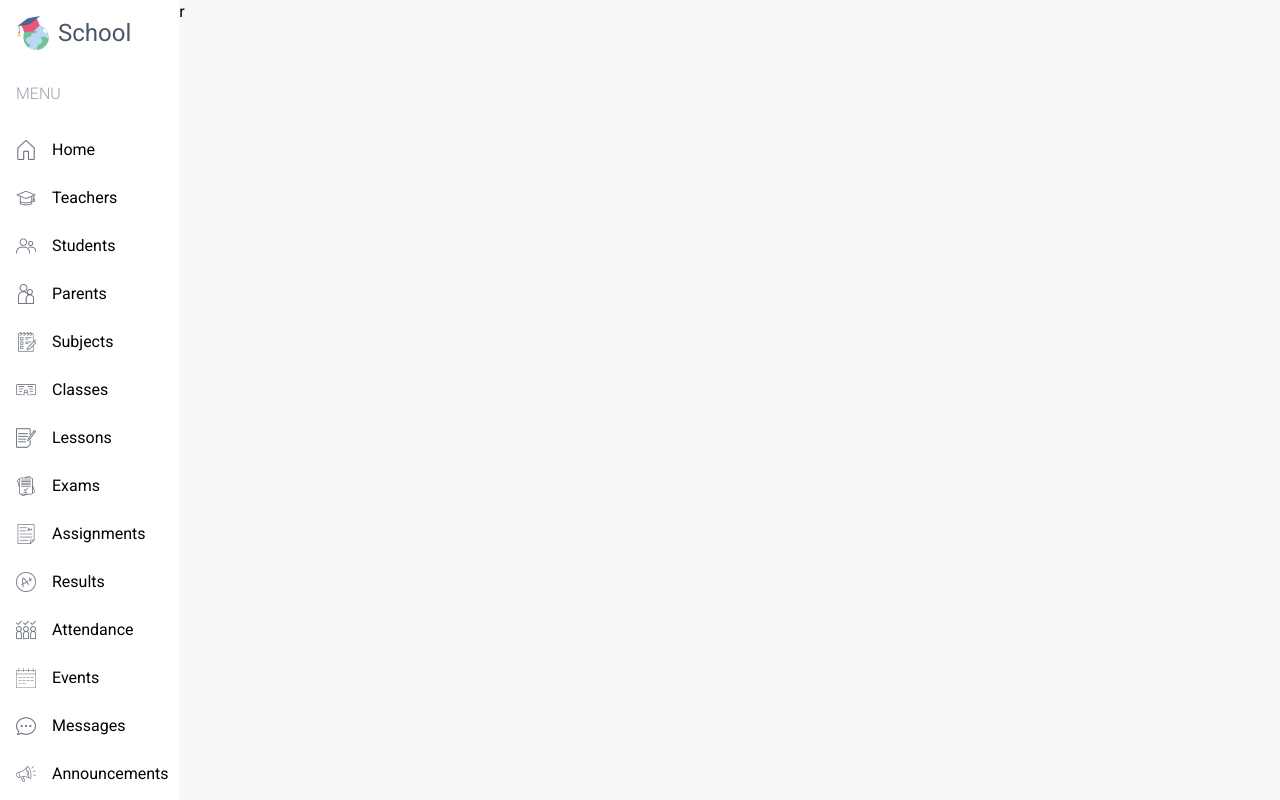
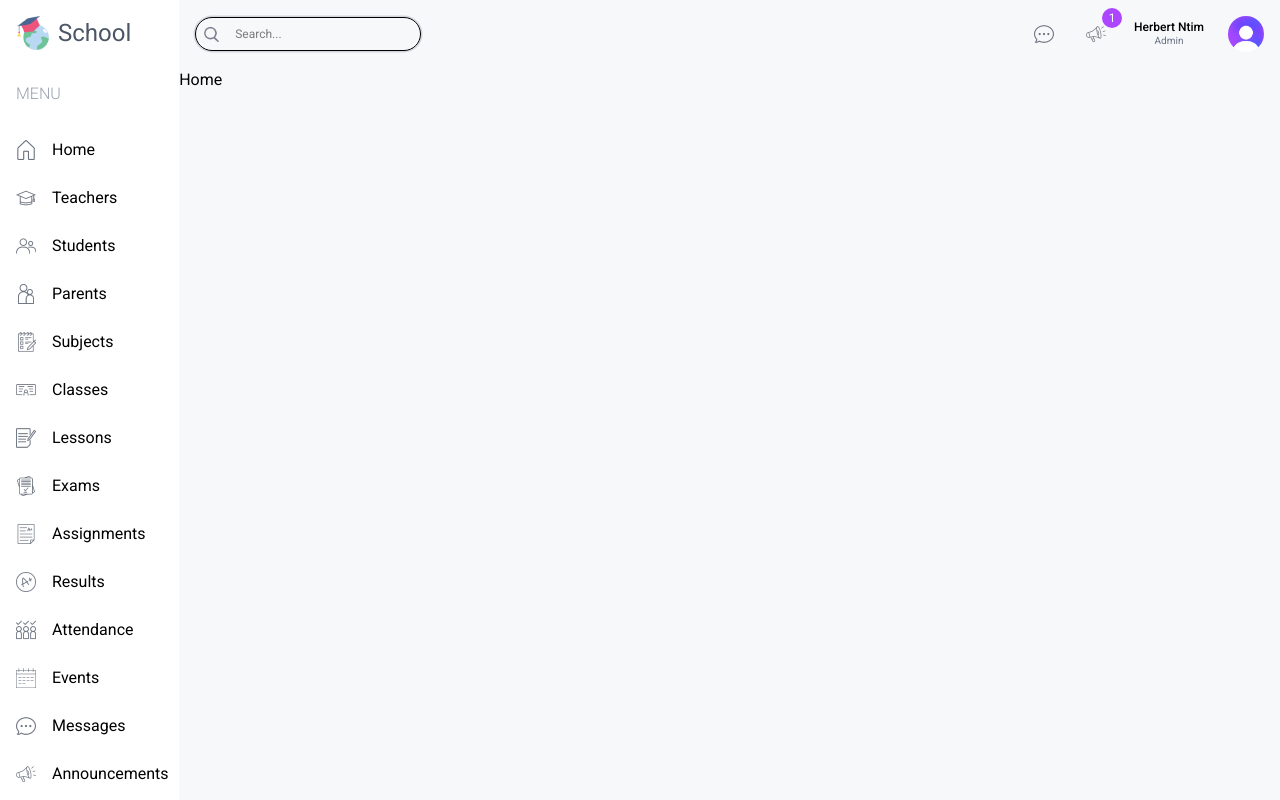
Before and after one commit to HerbertNtim/school-management, a Next.js app: page / in a window 1280 px wide. Shown: the top 800 px of the page. Built offline with nearby package versions, Linux system fonts and the light colour scheme.

Commit message:
developed navbar

```diff
--- a/src/app/(dashboard)/layout.tsx
+++ b/src/app/(dashboard)/layout.tsx
@@ -1,8 +1,9 @@
 import Menu from "@/components/Menu"
+import Navbar from "@/components/Navbar"
 import Image from "next/image"
 import Link from "next/link"
 
-const DashboardLayout = () => {
+const DashboardLayout = ({ children }: { children: React.ReactNode }) => {
   return (
     <main className="h-full flex">
       {/* LEFT */}
@@ -15,7 +16,10 @@ const DashboardLayout = () => {
       </div>
 
       {/* RIGHT */}
-      <div className="bg-[#F7F8FA] w-[86%] md:w-[92%] lg:w-[84%] xl:w-[86%] overflow-scroll">r</div>
+      <div className="bg-[#F7F8FA] w-[86%] md:w-[92%] lg:w-[84%] xl:w-[86%] overflow-scroll">
+        <Navbar />
+        { children }
+      </div>
     </main>
   )
 }
--- a/src/components/Navbar.tsx
+++ b/src/components/Navbar.tsx
@@ -1,8 +1,30 @@
+import Image from 'next/image'
 import React from 'react'
 
 const Navbar = () => {
   return (
-    <div>Navbar</div>
+    <div className='flex items-center justify-between p-4'>
+      {/* SEARCH BAR */}
+      <div className='hidden md:flex items-center gap-2 rounded-full text-xs border ring-[1.5px] ring-gray-300 px-2'>
+        <Image src='/search.png' alt='search' width={15} height={15} />
+        <input type="text" placeholder='Search...' className='w-[200px] p-2 bg-transparent outline-none'/>
+      </div>
+      {/* ICONS AND USER */}
+      <div className='w-full flex items-center justify-end gap-6'>
+        <div className='bg-transparent rounded-full w-7 h-7 flex items-center justify-center cursor-pointer'>
+          <Image src="/message.png" alt="message" width={20} height={20} />
+        </div>
+        <div className='bg-transparent rounded-full w-7 h-7 flex items-center justify-center cursor-pointer relative'>
+          <Image src="/announcement.png" alt="announcement" width={20} height={20} />
+          <div className='absolute bg-purple-500 text-xs text-white rounded-full w-5 h-5 flex justify-center items-center -top-3 -right-3'>1</div>
+        </div>
+        <div className='bg-transparent flex flex-col items-center'>
+          <span className='font-medium text-xs leading-3'>Herbert Ntim</span>
+          <span className='text-[10px] text-gray-500 text-right'>Admin</span>
+        </div>
+        <Image src="/avatar.png" alt='avatar' width={36} height={36} className='rounded-full' />
+      </div>
+    </div>
   )
 }
 
```
